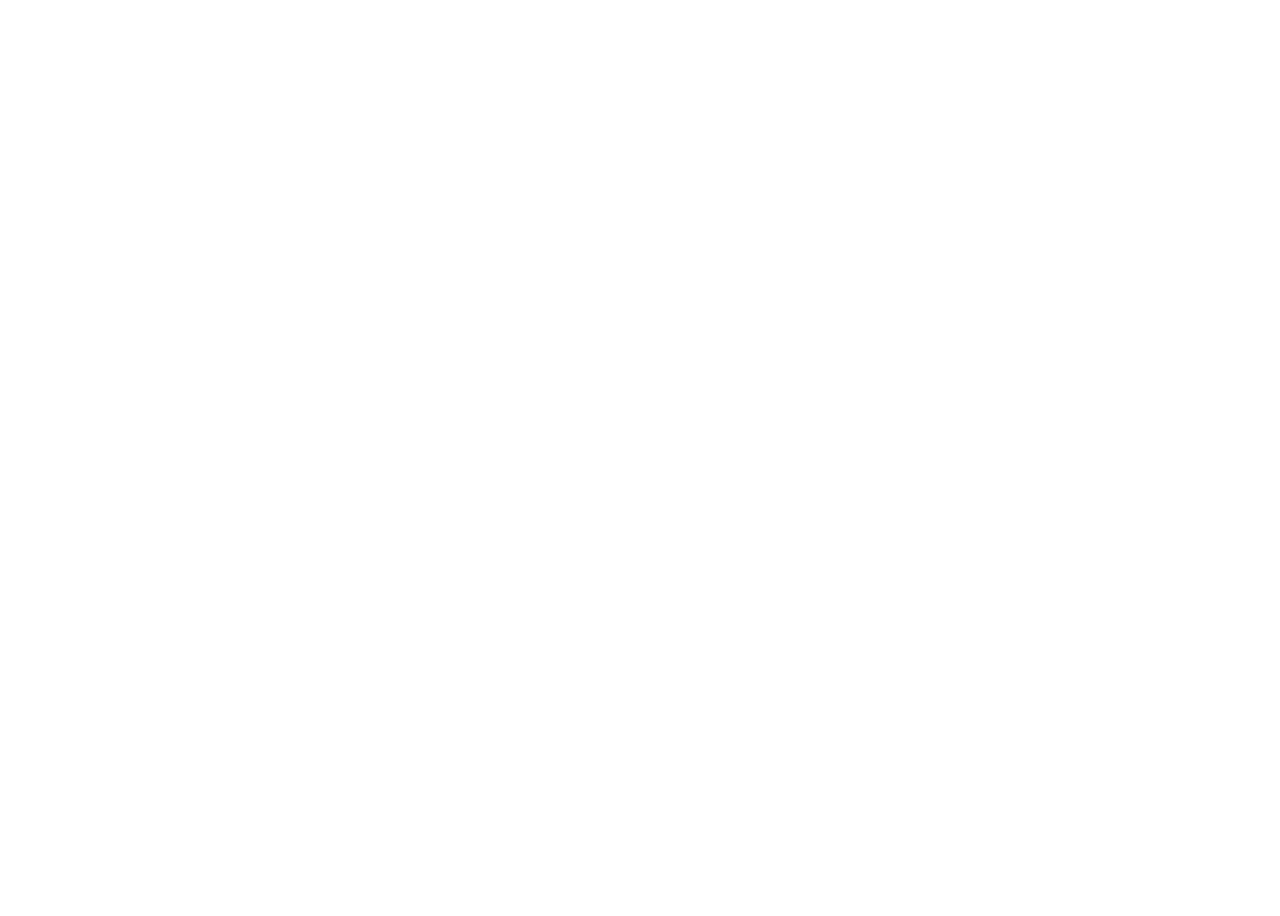
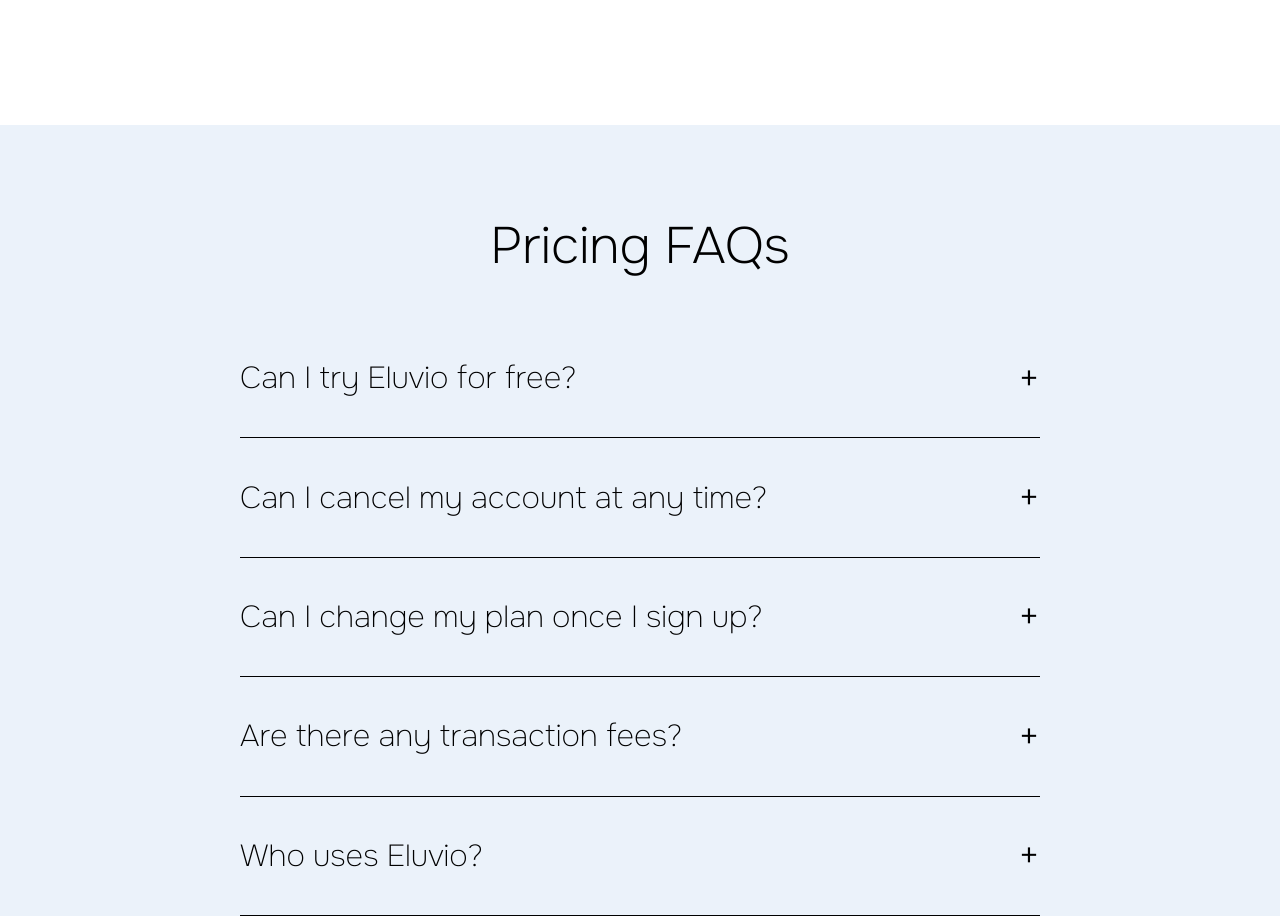
Before and after one commit to eddiemaceda11/eluvio, a React (Vite) app: page / in a window 1280 px wide. Shown: the part 2900-3816 px from the top of the page. Before the commit the page ends 3025 px from the top, so only its background shows below. Built offline with nearby package versions, Linux system fonts and the light colour scheme.

Commit message:
Create and style FAQ component

```diff
--- a/src/App.css
+++ b/src/App.css
@@ -435,3 +435,48 @@
 .business-plan-terms {
   position: absolute;
 }
+
+/* FAQS */
+.faqs {
+  background-color: #ebf2fa;
+  display: flex;
+  flex-direction: column;
+  align-items: center;
+  justify-content: center;
+}
+
+.faqs h2 {
+  font-size: 3.2rem;
+  font-weight: 200;
+  margin-top: 5.5rem;
+  margin-bottom: 2.5rem;
+}
+
+.faqs-item {
+  border-bottom: 1px solid #000;
+  width: 800px;
+}
+
+.faqs-item-top {
+  display: flex;
+  /* border: 1px solid blue; */
+  align-items: center;
+  justify-content: space-between;
+  height: 7.4rem;
+}
+
+.faqs-item-top p {
+  font-size: 1.9rem;
+  font-weight: 100;
+}
+
+.faqs-item-top span {
+  font-size: 2.5rem;
+  font-weight: 200;
+}
+
+.faqs-item-bottom {
+  margin-bottom: 3rem;
+  font-size: 18px;
+  font-weight: 300;
+}
--- a/src/App.jsx
+++ b/src/App.jsx
@@ -4,6 +4,7 @@
 import Main from "./components/Main";
 import Hero from "./components/Hero";
 import BusinessPlan from "./components/BusinessPlan";
+import Faqs from "./components/Faqs";
 
 function App() {
   return (
@@ -12,6 +13,7 @@
       <Main />
       <Hero />
       <BusinessPlan />
+      <Faqs />
     </>
   );
 }
--- /dev/null
+++ b/src/components/Faqs.jsx
@@ -0,0 +1,57 @@
+const faqsList = [
+  {
+    id: 0,
+    question: "Can I try Eluvio for free?",
+    answer: "Yes! You can try Eluvio’s free plan to get started, at no cost to you, and start earning.",
+  },
+  {
+    id: 1,
+    question: "Can I cancel my account at any time?",
+    answer: "We hope you don’t, but of course you can! If you decide Eluvio is not right for you, simply cancel your account.",
+  },
+  {
+    id: 2,
+    question: "Can I change my plan once I sign up?",
+    answer: "Yes. You can change your plan at any time from your Accounts admin. You’ll be charged the new plan amount at your next billing date.",
+  },
+  {
+    id: 3,
+    question: "Are there any transaction fees?",
+    answer: "There are 0% transaction fees on the Pro and Business plans. The Basic plan has a 5% transaction fee. Free plan users pay $1 + 10% transaction fees. In addition, there are processing fees charged by payment processors like credit cards.",
+  },
+  {
+    id: 4,
+    question: "Who uses Eluvio?",
+    answer:
+      "Eluvio offers creators, influencers, entrepreneurs, and business owners the best, most flexible way to share and tap into the value of their experience and expertise with their audience and customers. Yoga instructors, musicians, financial advisors, watercolor artists, mountain climbers, product marketing coaches... you name it.",
+  },
+];
+
+const Faqs = () => {
+  return (
+    <section className="faqs">
+      <h2>Pricing FAQs</h2>
+      {faqsList.map((element) => (
+        <FaqsItem
+          key={element.id}
+          question={element.question}
+          answer={element.answer}
+        />
+      ))}
+    </section>
+  );
+};
+
+const FaqsItem = ({ question, answer }) => {
+  return (
+    <div className="faqs-item">
+      <div className="faqs-item-top">
+        <p>{question}</p>
+        <span>+</span>
+      </div>
+      {/* <p className="faqs-item-bottom">{answer}</p> */}
+    </div>
+  );
+};
+
+export default Faqs;
```
